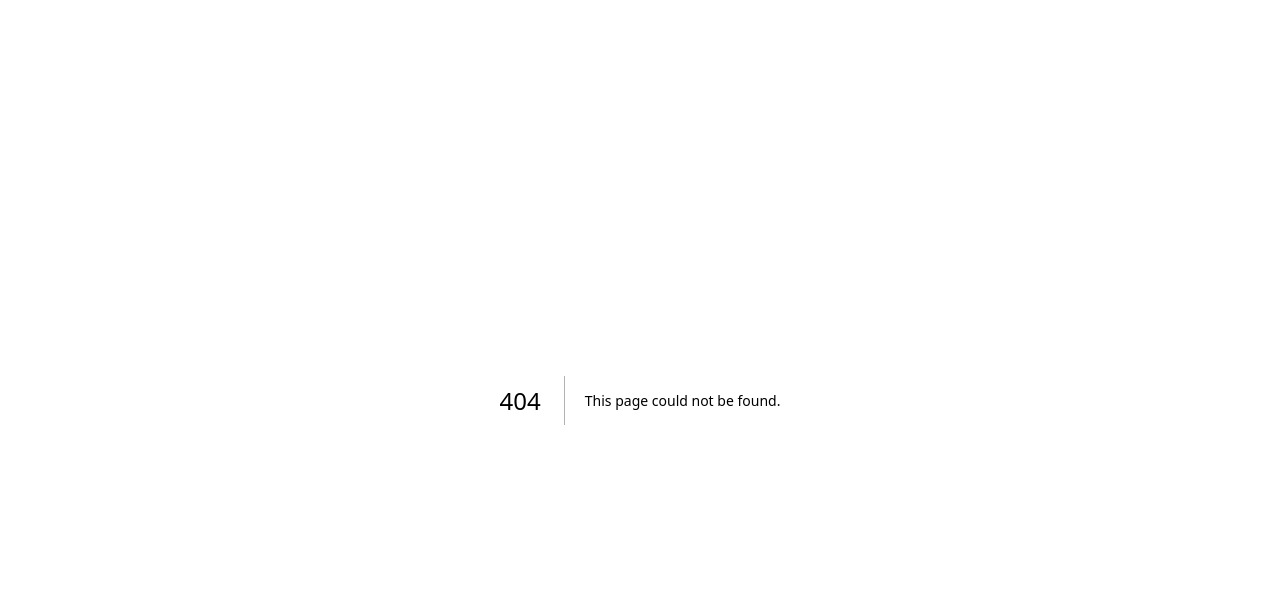
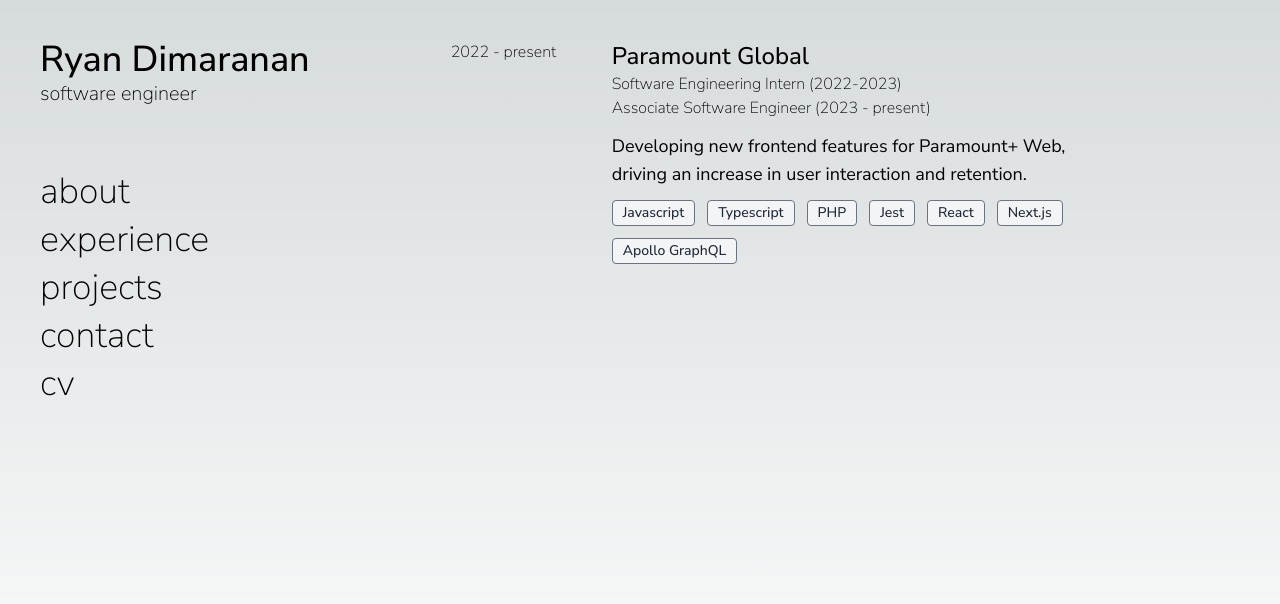
Before and after one commit to ryannd/ryannd.github.io, a Next.js app: page /experience in a window 1280 px wide. Before the commit this address had no page. Shown: the top 604 px of the page. Built offline with nearby package versions, Linux system fonts and the light colour scheme.

Commit message:
:sparkles: (add experience page)

```diff
--- /dev/null
+++ b/components/experience/experience_card.tsx
@@ -0,0 +1,34 @@
+import { subtitleFont, textFont, titleFont } from "../../globals/fonts";
+import StackBadge from "./stack_badge";
+
+interface Experience {
+    company: string;
+    years: string;
+    titles: string[];
+    description: string;
+    tech_stack: string[];
+}
+
+export default function ExperienceCard({ experience }: { experience: Experience }) {
+    return <>
+         <div>
+            <p className={`${textFont.className}`}>{experience.years}</p>
+        </div>
+        <div className="col-span-4 lg:col-span-3">
+            <h1 className={`${titleFont.className} text-2xl`}>{experience.company}</h1>
+            {
+                experience.titles.map((title) => {
+                    return <p className={`${textFont.className}`} key={title}>{title}</p>
+                })
+            }
+            <p className={`${subtitleFont.className} text-lg mt-3 leading-1`}>{experience.description}</p>
+            <div className="flex flex-wrap mt-3 gap-3">
+                {
+                    experience.tech_stack.map((text) => {
+                        return <StackBadge key={text} text={text} />
+                    })
+                }
+            </div>
+        </div>
+    </>
+}
--- /dev/null
+++ b/components/experience/stack_badge.tsx
@@ -0,0 +1,5 @@
+import { titleFont } from "../../globals/fonts";
+
+export default function StackBadge({text}: {text: string}) {
+    return <span className={`${titleFont.className} bg-gray-100 text-gray-800 text-sm px-2.5 py-0.5 rounded dark:bg-gray-700 dark:text-gray-400 border border-gray-500`}>{text}</span>
+}
--- /dev/null
+++ b/data/experience.json
@@ -0,0 +1,22 @@
+{
+    "data": [
+        {
+            "company": "Paramount Global",
+            "years": "2022 - present",
+            "titles": [
+                "Software Engineering Intern (2022-2023)",
+                "Associate Software Engineer (2023 - present)"
+            ],
+            "description": "Developing new frontend features for Paramount+ Web, driving an increase in user interaction and retention.",
+            "tech_stack": [
+                "Javascript",
+                "Typescript",
+                "PHP",
+                "Jest",
+                "React",
+                "Next.js",
+                "Apollo GraphQL"
+            ]
+        }
+    ]
+}
--- a/globals/fonts.ts
+++ b/globals/fonts.ts
@@ -10,6 +10,11 @@
   weight: "200"
 })
 
+export const subtitleFont = Nunito_Sans({
+  subsets: ["latin"],
+  weight: "400"
+})
+
 export const logo = Nunito_Sans({
     subsets: ["latin"],
     weight: "800"
--- /dev/null
+++ b/pages/experience.tsx
@@ -0,0 +1,17 @@
+import ExperienceCard from "../components/experience/experience_card";
+import Layout from "../components/layout";
+import ExperienceData from '../data/experience.json'
+
+export default function Experience() {
+    return <>
+        <Layout>
+            <div className="grid grid-cols-5 gap-4">
+               {
+                    ExperienceData.data.map((exp) => {
+                        return <ExperienceCard experience={exp} key={exp.company} />
+                    })
+               }
+            </div>
+        </Layout>
+    </>
+}
```
